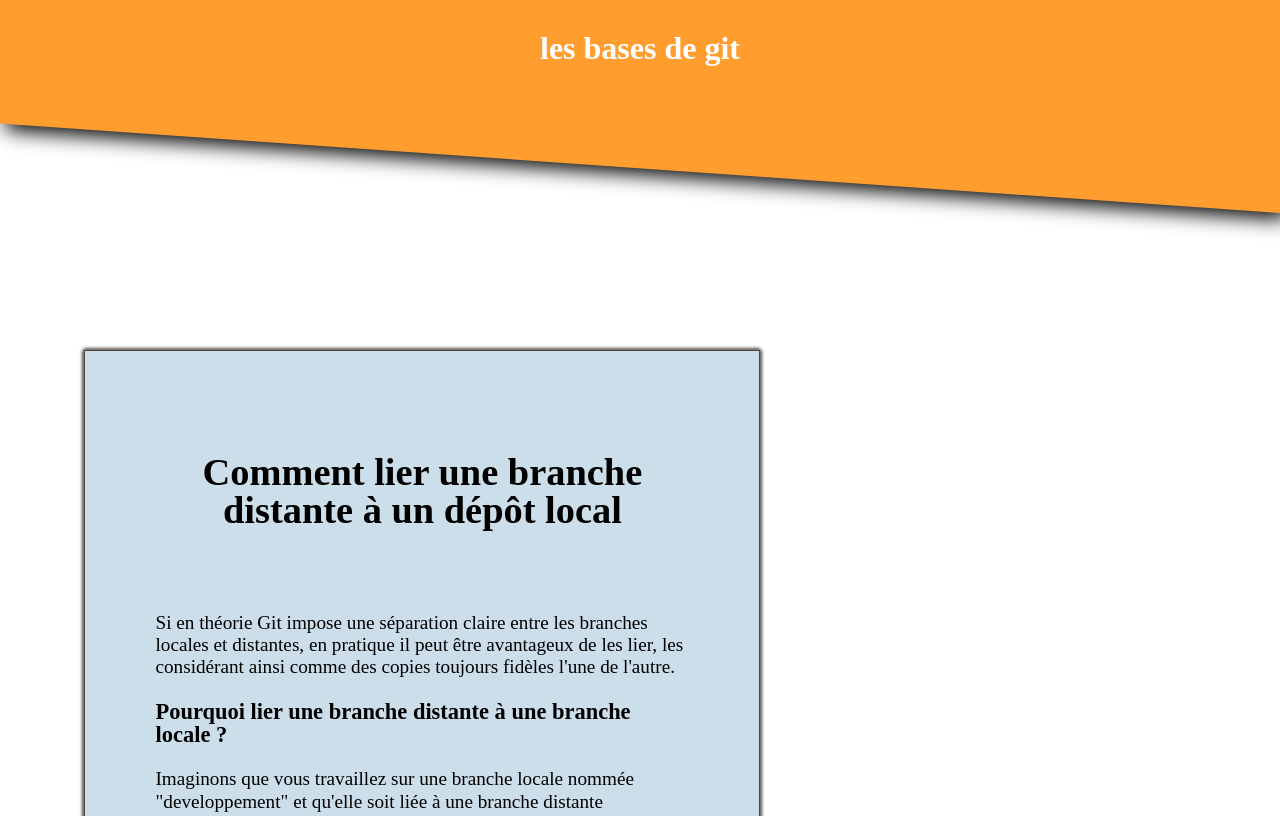
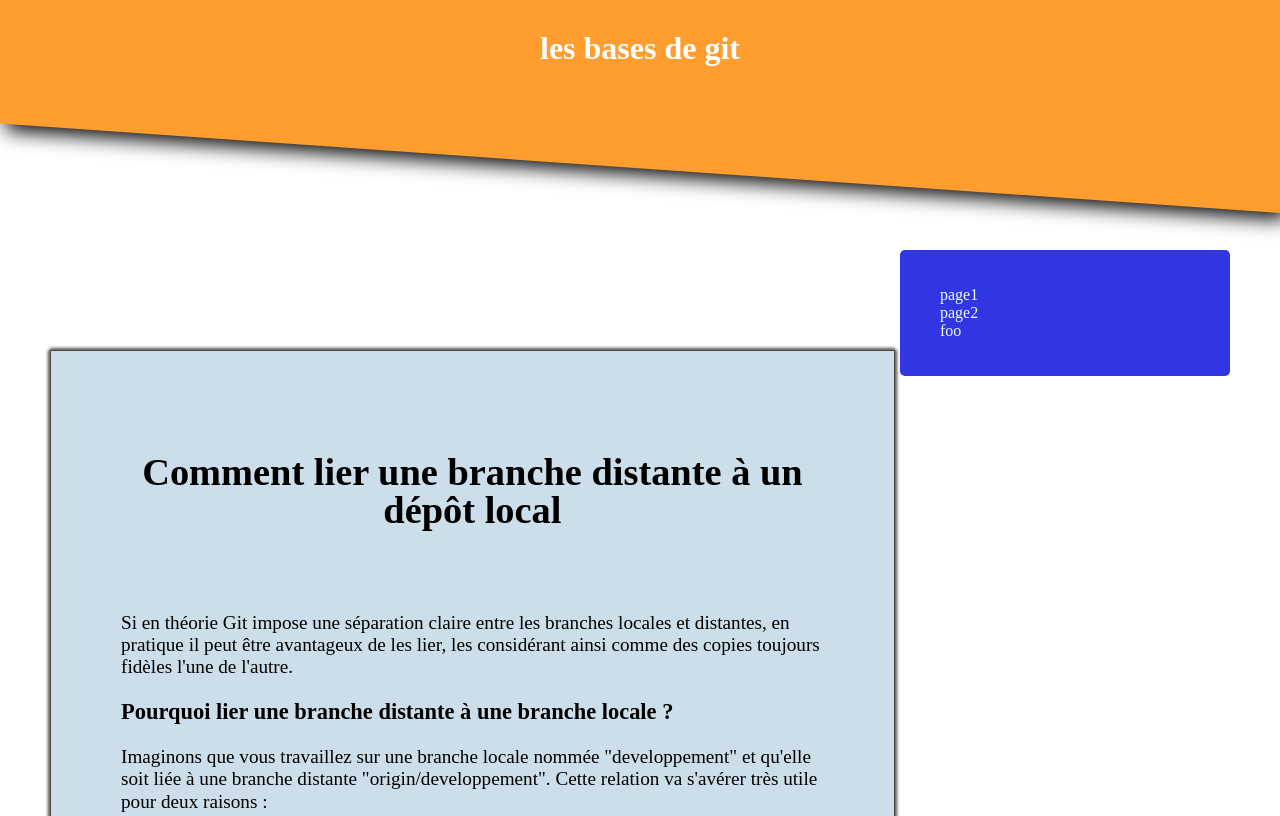
Before and after one commit to Locullus/MERN_PROJECT, a website: page views/base.html in a window 1280 px wide. Shown: the top 816 px of the page. Drawn offline with nearby package versions, Linux system fonts and the light colour scheme; files that its build step writes are made by us from their sources; a web font is replaced by a local one.

Commit message:
ajout menu fixe

```diff
--- a/public/css/base.css
+++ b/public/css/base.css
@@ -49,8 +49,28 @@
 
   section {
     position: relative;
-      width: 66%;
-      margin-right: auto;
+  }
+
+  .menu {
+    min-width: 25%;
+    position: fixed;
+    text-align: left;
+    padding: 20px 10px 20px 0;
+    top: 250px;
+    right: 50px;
+    border: none;
+    border-radius: 5px;
+    background-color: rgb(50, 53, 226);
+    z-index: 2;
+  }
+
+  .menu li {
+    list-style: none;
+  }
+
+  .menu a {
+    text-decoration: none;
+    color: azure;
   }
 
   .listNumber {
@@ -113,8 +133,9 @@
   /* ceci est le conteneur des articles. Il fixe les marges et le fond grisé. Il a une largeur fixe mais une hauteur qui s'adapte au contenu */
   article {
     box-sizing: border-box;
-      width: 80%;
-      margin: 50px auto;
+    width: 66%;
+    margin: 50px;
+    margin-right: auto;
     border: 1px solid rgb(77, 70, 70);
     box-shadow: 0 2px 3px rgb(114, 105, 105),   /* on crée une ombre qui se diffuse sur tous les côtés de la boîte */
                 0 -2px 3px rgb(114, 105, 105),  /* une ombre pour chaque côté, avec décallage dans une seule direction pour éviter que les ombres ne se superposent */
@@ -134,13 +155,13 @@
   }
 
   /* on crée ici un bloc en forme de chevron avec cette fois 2 angles en utilisant la propriété clip-path: polygon */
-    aside {
+  .chevron {
     width: 100vw;
     height: 600px;
     /*background-color: rgb(7, 73, 160);*/
     background-color: #5b78c7;
     color:lightcyan;
-      clip-path: polygon(0 0, 100% 0, 100% 76%, 50% 100%, 0 76%);   /* chacune des coordoonées est un point du conteneur ; ici 5 points pour un polygon */
+    clip-path: polygon(0 0, 100% 0, 100% 76%, 50% 100%, 0 76%);   /* chacune des coordonnées est un point du conteneur ; ici 5 points pour un polygon */
   }
 
   footer {                                /* footer arrondi */
--- a/views/base.html
+++ b/views/base.html
@@ -19,6 +19,13 @@
         </header>
         <div class="underHeader"></div>
         <section>
+            <aside class="menu">
+                <ul>
+                    <li><a href="page1">page1</a></li>
+                    <li><a href="page2">page2</a></li>
+                    <li><a href="foo">foo</a></li>
+                </ul>
+            </aside>
             <article>
                 <h2>Comment lier une branche distante à un dépôt local</h2>
                     <p>Si en théorie Git impose une séparation claire entre les branches locales et distantes, en pratique il peut être avantageux de les lier, les considérant ainsi comme des copies toujours fidèles l'une de l'autre.</p>
@@ -33,11 +40,7 @@
                             <li>réciproquement, si 4 commits se trouvent sur la branche distante et que vous n'avez fait aucun <code>pull</code>, alors git vous précisera que votre branche locale est "en retard de 4 commits" par rapport à la branche distante.</li>
                         </ol><p>
             </article>
-            <aside>
-                <a href="page1">page1</a>
-                <a href="page2">page2</a>
-                <a href="../foo">foo</a>
-            </aside>
+            <aside class="chevron"></aside>
             {% block content %}
 
             {% endblock %}
```
Lines whose indentation alone changed are shown as unchanged.
